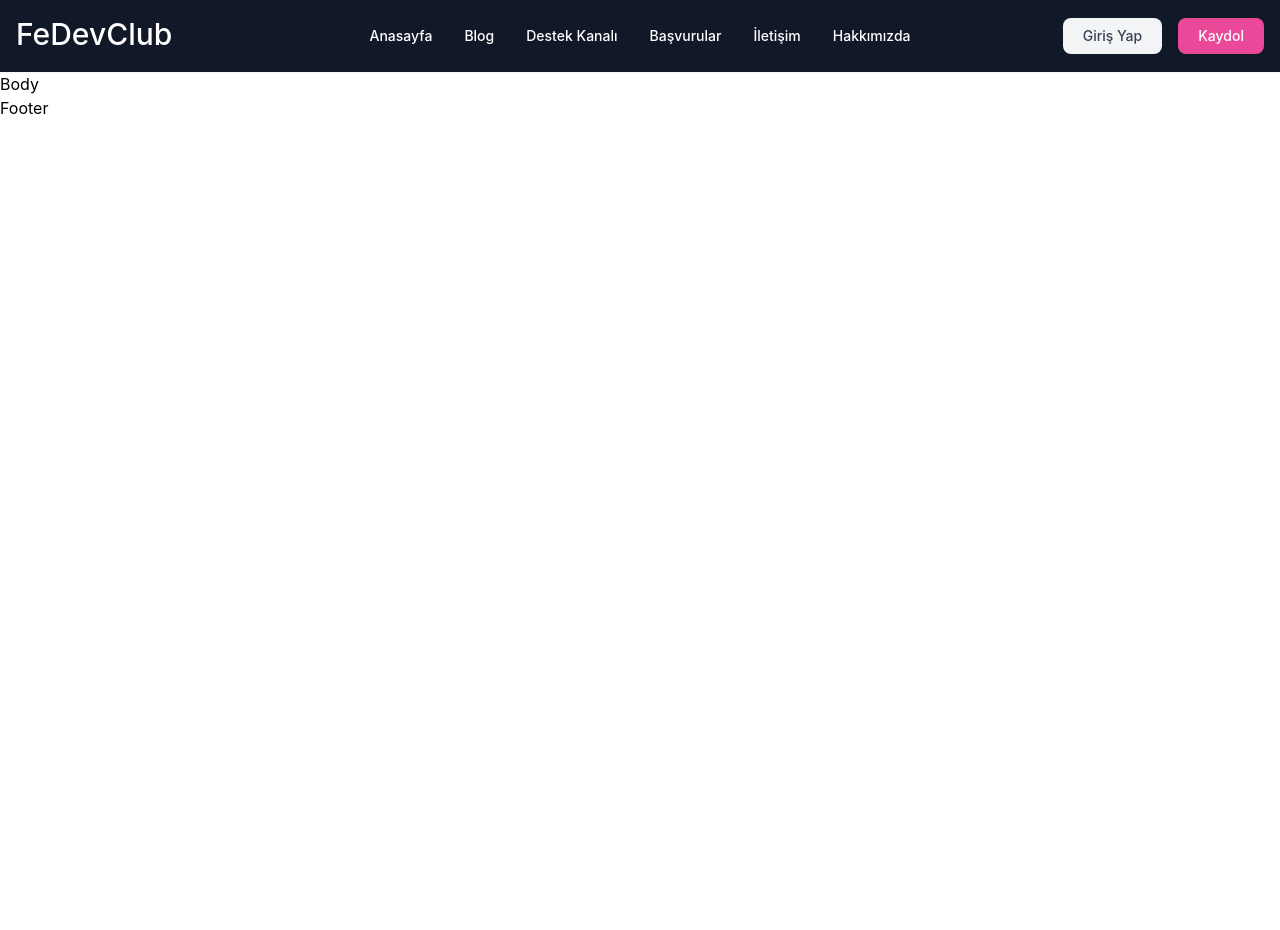
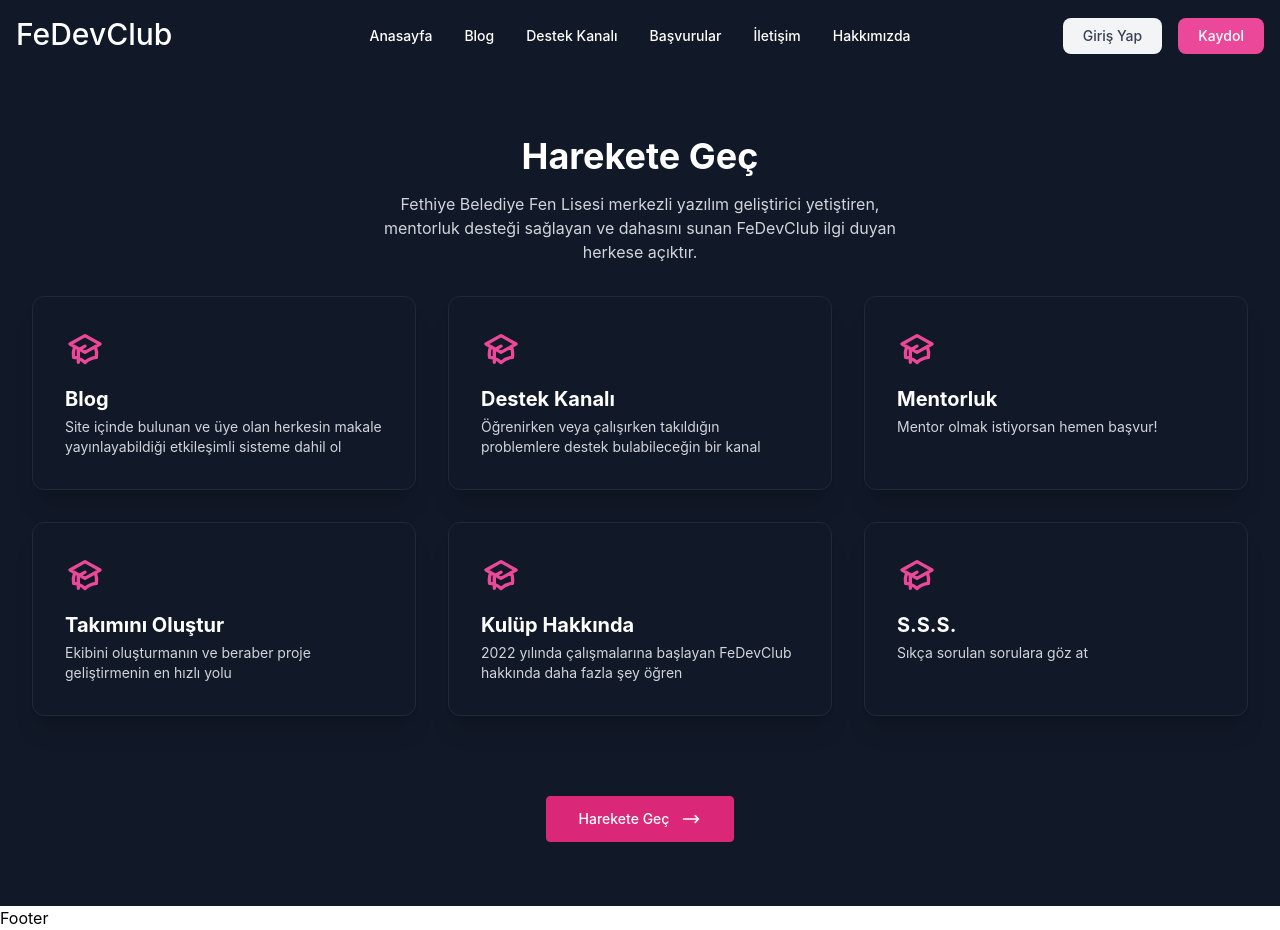
Before and after one commit to berkkaratas/devclub, a React (Create React App) app in the folder client/: page / in a window 1280 px wide. Before the commit the page ends 800 px from the top, so only its background shows below. Built offline with nearby package versions, Linux system fonts and the light colour scheme.

Commit message:
body contents updated

```diff
--- a/client/src/components/Body/BodyContent.js
+++ b/client/src/components/Body/BodyContent.js
@@ -0,0 +1,236 @@
+import React from 'react'
+
+export default function BodyContent() {
+  return (
+     <div className="grid grid-cols-1 gap-8 mt-8 md:grid-cols-2 lg:grid-cols-3">
+     <a
+       className="
+         block
+         p-8
+         transition
+         border border-gray-800
+         shadow-xl
+         rounded-xl
+         hover:shadow-pink-500/10 hover:border-pink-500/10
+       "
+       href=""
+     >
+       <svg
+         xmlns="http://www.w3.org/2000/svg"
+         className="w-10 h-10 text-pink-500"
+         fill="none"
+         viewBox="0 0 24 24"
+         stroke="currentColor"
+       >
+         <path d="M12 14l9-5-9-5-9 5 9 5z" />
+         <path
+           d="M12 14l6.16-3.422a12.083 12.083 0 01.665 6.479A11.952 11.952 0 0012 20.055a11.952 11.952 0 00-6.824-2.998 12.078 12.078 0 01.665-6.479L12 14z"
+         />
+         <path
+           strokeLinecap="round"
+           strokeLinejoin="round"
+           strokeWidth="2"
+           d="M12 14l9-5-9-5-9 5 9 5zm0 0l6.16-3.422a12.083 12.083 0 01.665 6.479A11.952 11.952 0 0012 20.055a11.952 11.952 0 00-6.824-2.998 12.078 12.078 0 01.665-6.479L12 14zm-4 6v-7.5l4-2.222"
+         />
+       </svg>
+
+       <h3 className="mt-4 text-xl font-bold text-white">Blog</h3>
+
+       <p className="mt-1 text-sm text-gray-300">
+         Site içinde bulunan ve üye olan herkesin makale yayınlayabildiği
+         etkileşimli sisteme dahil ol
+       </p>
+     </a>
+
+     <a
+       className="
+         block
+         p-8
+         transition
+         border border-gray-800
+         shadow-xl
+         rounded-xl
+         hover:shadow-pink-500/10 hover:border-pink-500/10
+       "
+       href="/"
+     >
+       <svg
+         xmlns="http://www.w3.org/2000/svg"
+         className="w-10 h-10 text-pink-500"
+         fill="none"
+         viewBox="0 0 24 24"
+         stroke="currentColor"
+       >
+         <path d="M12 14l9-5-9-5-9 5 9 5z" />
+         <path
+           d="M12 14l6.16-3.422a12.083 12.083 0 01.665 6.479A11.952 11.952 0 0012 20.055a11.952 11.952 0 00-6.824-2.998 12.078 12.078 0 01.665-6.479L12 14z"
+         />
+         <path
+           strokeLinecap="round"
+           strokeLinejoin="round"
+           strokeWidth="2"
+           d="M12 14l9-5-9-5-9 5 9 5zm0 0l6.16-3.422a12.083 12.083 0 01.665 6.479A11.952 11.952 0 0012 20.055a11.952 11.952 0 00-6.824-2.998 12.078 12.078 0 01.665-6.479L12 14zm-4 6v-7.5l4-2.222"
+         />
+       </svg>
+
+       <h3 className="mt-4 text-xl font-bold text-white">Destek Kanalı</h3>
+
+       <p className="mt-1 text-sm text-gray-300">
+         Öğrenirken veya çalışırken takıldığın problemlere destek bulabileceğin
+         bir kanal
+       </p>
+     </a>
+
+     <a
+       className="
+         block
+         p-8
+         transition
+         border border-gray-800
+         shadow-xl
+         rounded-xl
+         hover:shadow-pink-500/10 hover:border-pink-500/10
+       "
+       href="/"
+     >
+       <svg
+         xmlns="http://www.w3.org/2000/svg"
+         className="w-10 h-10 text-pink-500"
+         fill="none"
+         viewBox="0 0 24 24"
+         stroke="currentColor"
+       >
+         <path d="M12 14l9-5-9-5-9 5 9 5z" />
+         <path
+           d="M12 14l6.16-3.422a12.083 12.083 0 01.665 6.479A11.952 11.952 0 0012 20.055a11.952 11.952 0 00-6.824-2.998 12.078 12.078 0 01.665-6.479L12 14z"
+         />
+         <path
+           strokeLinecap="round"
+           strokeLinejoin="round"
+           strokeWidth="2"
+           d="M12 14l9-5-9-5-9 5 9 5zm0 0l6.16-3.422a12.083 12.083 0 01.665 6.479A11.952 11.952 0 0012 20.055a11.952 11.952 0 00-6.824-2.998 12.078 12.078 0 01.665-6.479L12 14zm-4 6v-7.5l4-2.222"
+         />
+       </svg>
+
+       <h3 className="mt-4 text-xl font-bold text-white">Mentorluk</h3>
+
+       <p className="mt-1 text-sm text-gray-300">
+         Mentor olmak istiyorsan hemen başvur!
+       </p>
+     </a>
+
+     <a
+       className="
+         block
+         p-8
+         transition
+         border border-gray-800
+         shadow-xl
+         rounded-xl
+         hover:shadow-pink-500/10 hover:border-pink-500/10
+       "
+       href="/"
+     >
+       <svg
+         xmlns="http://www.w3.org/2000/svg"
+         className="w-10 h-10 text-pink-500"
+         fill="none"
+         viewBox="0 0 24 24"
+         stroke="currentColor"
+       >
+         <path d="M12 14l9-5-9-5-9 5 9 5z" />
+         <path
+           d="M12 14l6.16-3.422a12.083 12.083 0 01.665 6.479A11.952 11.952 0 0012 20.055a11.952 11.952 0 00-6.824-2.998 12.078 12.078 0 01.665-6.479L12 14z"
+         />
+         <path
+           strokeLinecap="round"
+           strokeLinejoin="round"
+           strokeWidth="2"
+           d="M12 14l9-5-9-5-9 5 9 5zm0 0l6.16-3.422a12.083 12.083 0 01.665 6.479A11.952 11.952 0 0012 20.055a11.952 11.952 0 00-6.824-2.998 12.078 12.078 0 01.665-6.479L12 14zm-4 6v-7.5l4-2.222"
+         />
+       </svg>
+
+       <h3 className="mt-4 text-xl font-bold text-white">Takımını Oluştur</h3>
+
+       <p className="mt-1 text-sm text-gray-300">
+         Ekibini oluşturmanın ve beraber proje geliştirmenin en hızlı yolu
+       </p>
+     </a>
+
+     <a
+       className="
+         block
+         p-8
+         transition
+         border border-gray-800
+         shadow-xl
+         rounded-xl
+         hover:shadow-pink-500/10 hover:border-pink-500/10
+       "
+       href="/"
+     >
+       <svg
+         xmlns="http://www.w3.org/2000/svg"
+         className="w-10 h-10 text-pink-500"
+         fill="none"
+         viewBox="0 0 24 24"
+         stroke="currentColor"
+       >
+         <path d="M12 14l9-5-9-5-9 5 9 5z" />
+         <path
+           d="M12 14l6.16-3.422a12.083 12.083 0 01.665 6.479A11.952 11.952 0 0012 20.055a11.952 11.952 0 00-6.824-2.998 12.078 12.078 0 01.665-6.479L12 14z"
+         />
+         <path
+           strokeLinecap="round"
+           strokeLinejoin="round"
+           strokeWidth="2"
+           d="M12 14l9-5-9-5-9 5 9 5zm0 0l6.16-3.422a12.083 12.083 0 01.665 6.479A11.952 11.952 0 0012 20.055a11.952 11.952 0 00-6.824-2.998 12.078 12.078 0 01.665-6.479L12 14zm-4 6v-7.5l4-2.222"
+         />
+       </svg>
+
+       <h3 className="mt-4 text-xl font-bold text-white">Kulüp Hakkında</h3>
+
+       <p className="mt-1 text-sm text-gray-300">
+         2022 yılında çalışmalarına başlayan FeDevClub hakkında daha fazla şey
+         öğren
+       </p>
+     </a>
+
+     <a
+       className="
+         block
+         p-8
+         transition
+         border border-gray-800
+         shadow-xl
+         rounded-xl
+         hover:shadow-pink-500/10 hover:border-pink-500/10
+       "
+       href="/"
+     >
+       <svg
+         xmlns="http://www.w3.org/2000/svg"
+         className="w-10 h-10 text-pink-500"
+         fill="none"
+         viewBox="0 0 24 24"
+         stroke="currentColor"
+       >
+         <path d="M12 14l9-5-9-5-9 5 9 5z" />
+         <path
+           d="M12 14l6.16-3.422a12.083 12.083 0 01.665 6.479A11.952 11.952 0 0012 20.055a11.952 11.952 0 00-6.824-2.998 12.078 12.078 0 01.665-6.479L12 14z"
+         />
+         <path
+           strokeLinecap="round"
+           strokeLinejoin="round"
+           strokeWidth="2"
+           d="M12 14l9-5-9-5-9 5 9 5zm0 0l6.16-3.422a12.083 12.083 0 01.665 6.479A11.952 11.952 0 0012 20.055a11.952 11.952 0 00-6.824-2.998 12.078 12.078 0 01.665-6.479L12 14zm-4 6v-7.5l4-2.222"
+         />
+       </svg>
+
+       <h3 className="mt-4 text-xl font-bold text-white">S.S.S.</h3>
+
+       <p className="mt-1 text-sm text-gray-300">Sıkça sorulan sorulara göz at</p>
+     </a>
+   </div>
+  )
+}
--- a/client/src/components/Body/BodyGoNow.js
+++ b/client/src/components/Body/BodyGoNow.js
@@ -0,0 +1,42 @@
+import React from 'react'
+
+export default function BodyGoNow() {
+  return (
+     <div className="mt-12 text-center">
+     <a
+       className="
+         inline-flex
+         items-center
+         px-8
+         py-3
+         mt-8
+         text-white
+         bg-pink-600
+         border border-pink-600
+         rounded
+         hover:bg-transparent
+         active:text-pink-500
+         focus:outline-none focus:ring
+       "
+       href="/get-started"
+     >
+       <span className="text-sm font-medium"> Harekete Geç </span>
+
+       <svg
+         className="w-5 h-5 ml-3"
+         xmlns="http://www.w3.org/2000/svg"
+         fill="none"
+         viewBox="0 0 24 24"
+         stroke="currentColor"
+       >
+         <path
+           strokeLinecap="round"
+           strokeLinejoin="round"
+           strokeWidth="2"
+           d="M17 8l4 4m0 0l-4 4m4-4H3"
+         />
+       </svg>
+     </a>
+   </div>
+  )
+}
--- a/client/src/components/Body/BodyText.js
+++ b/client/src/components/Body/BodyText.js
@@ -0,0 +1,15 @@
+import React from 'react'
+
+export default function BodyText() {
+  return (
+     <div className="max-w-lg mx-auto text-center">
+     <h2 className="text-3xl font-bold sm:text-4xl">Harekete Geç</h2>
+
+     <p className="mt-4 text-gray-300">
+       Fethiye Belediye Fen Lisesi merkezli yazılım geliştirici yetiştiren,
+       mentorluk desteği sağlayan ve dahasını sunan FeDevClub ilgi duyan herkese
+       açıktır.
+     </p>
+   </div>
+  )
+}
--- a/client/src/components/Body/index.js
+++ b/client/src/components/Body/index.js
@@ -1,7 +1,16 @@
 import React from 'react'
+import  BodyContent from './BodyContent.js'
+import  BodyGoNow from './BodyGoNow.js'
+import  BodyText from './BodyText.js'
 
 export default function Body() {
   return (
-    <div>Body</div>
+     <section className="text-white bg-gray-900">
+     <div className="max-w-screen-xl px-4 py-16 mx-auto sm:px-6 lg:px-8">
+          <BodyText />
+          <BodyContent />
+          <BodyGoNow />
+     </div>
+   </section>
   )
 }
```
